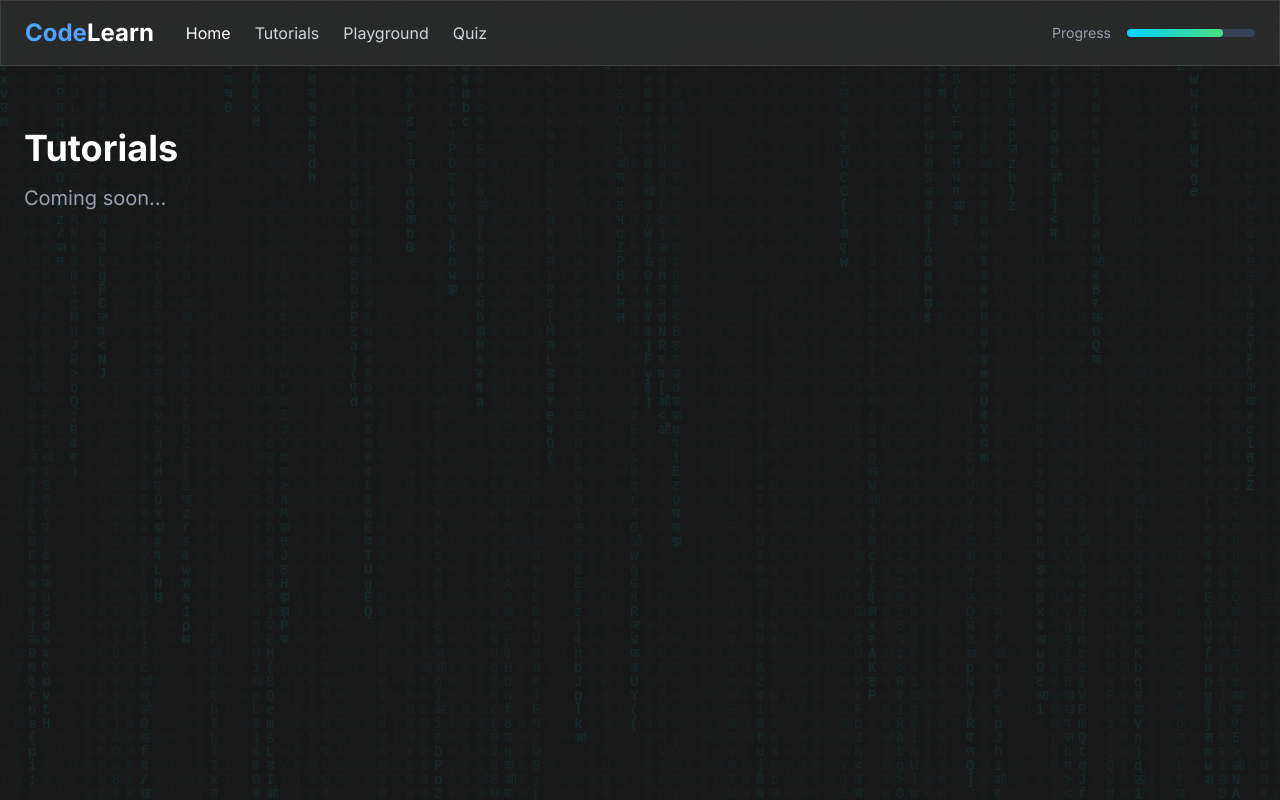
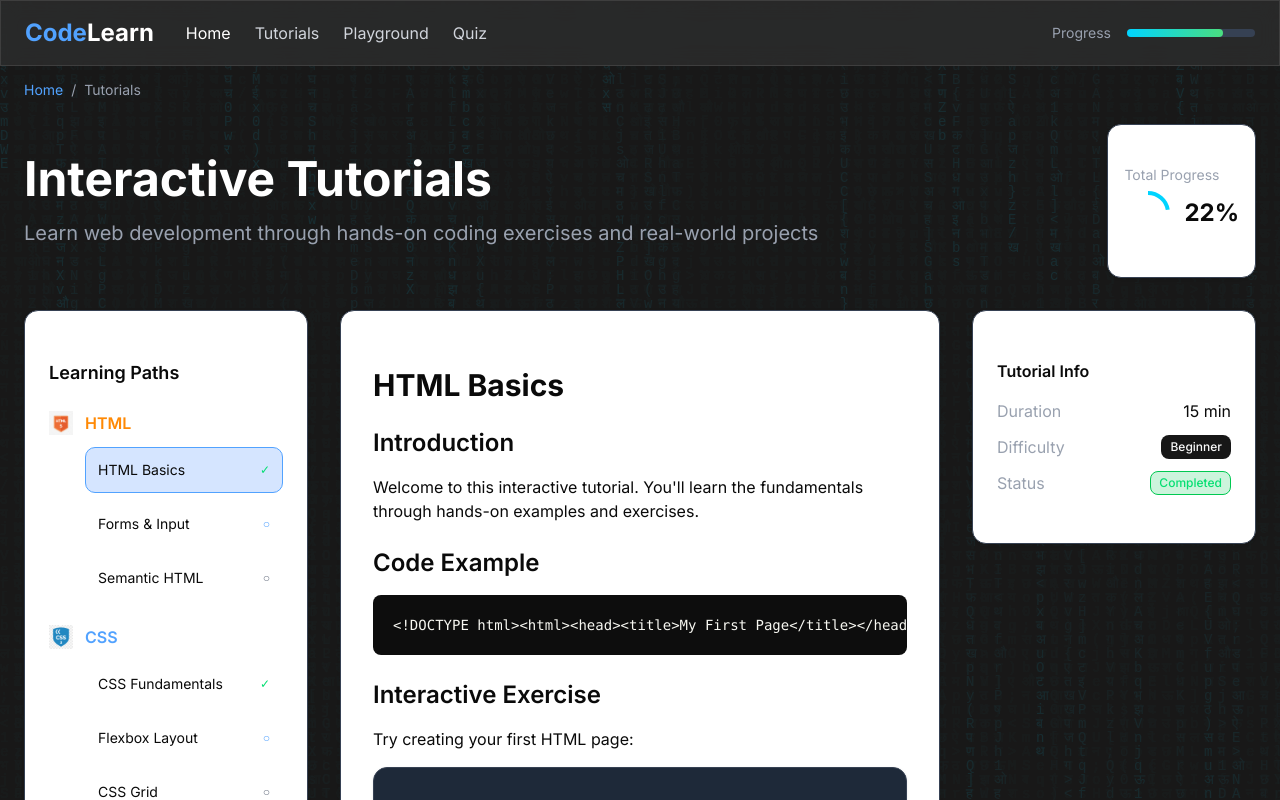
Before and after one commit to Brijesh03032001/CodeSeSikho, a Next.js app: page /tutorials in a window 1280 px wide. Shown: the top 800 px of the page. Built offline with nearby package versions, Linux system fonts and the light colour scheme.

Commit message:
feat: Update Tutorials page to use TutorialsContent component

```diff
--- a/app/tutorials/page.tsx
+++ b/app/tutorials/page.tsx
@@ -1,10 +1,5 @@
+import TutorialsContent from "@/components/TutorialsContent";
+
 export default function TutorialsPage() {
-  return (
-    <div className="pt-20 min-h-screen">
-      <div className="max-w-7xl mx-auto px-6 py-12">
-        <h1 className="text-4xl font-bold mb-4">Tutorials</h1>
-        <p className="text-xl text-gray-400">Coming soon...</p>
-      </div>
-    </div>
-  );
+  return <TutorialsContent />;
 }
```
